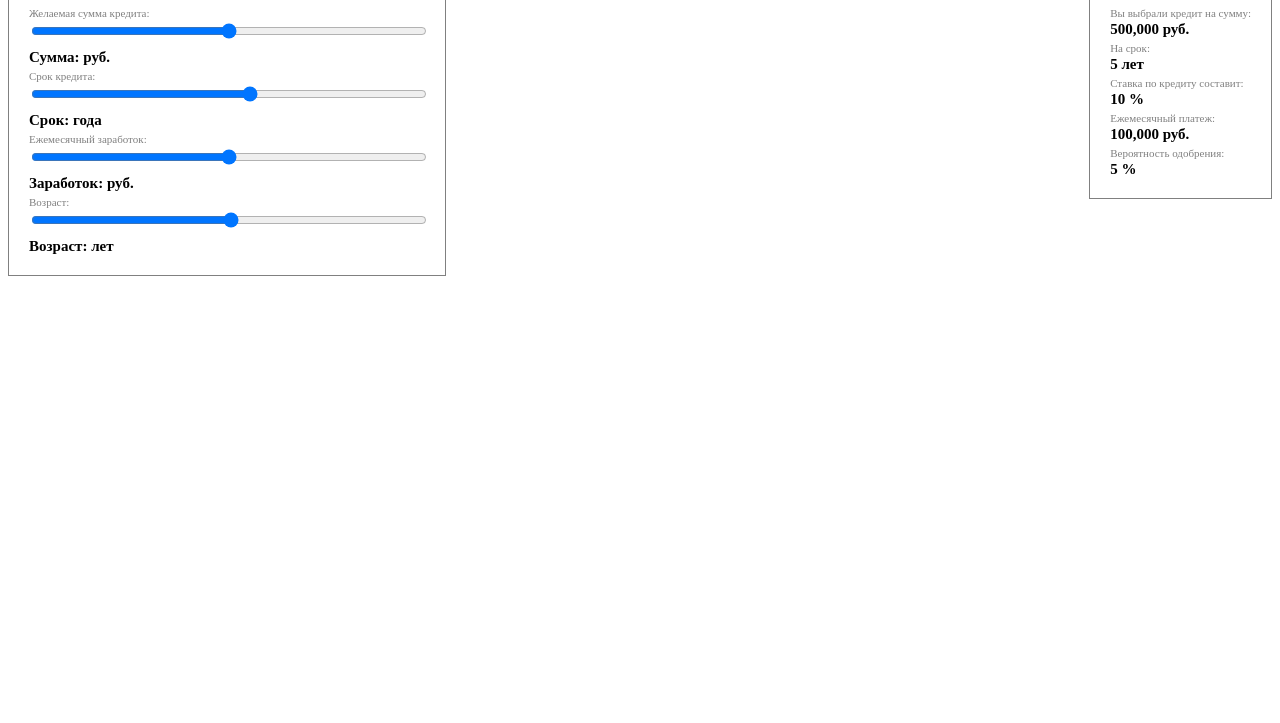
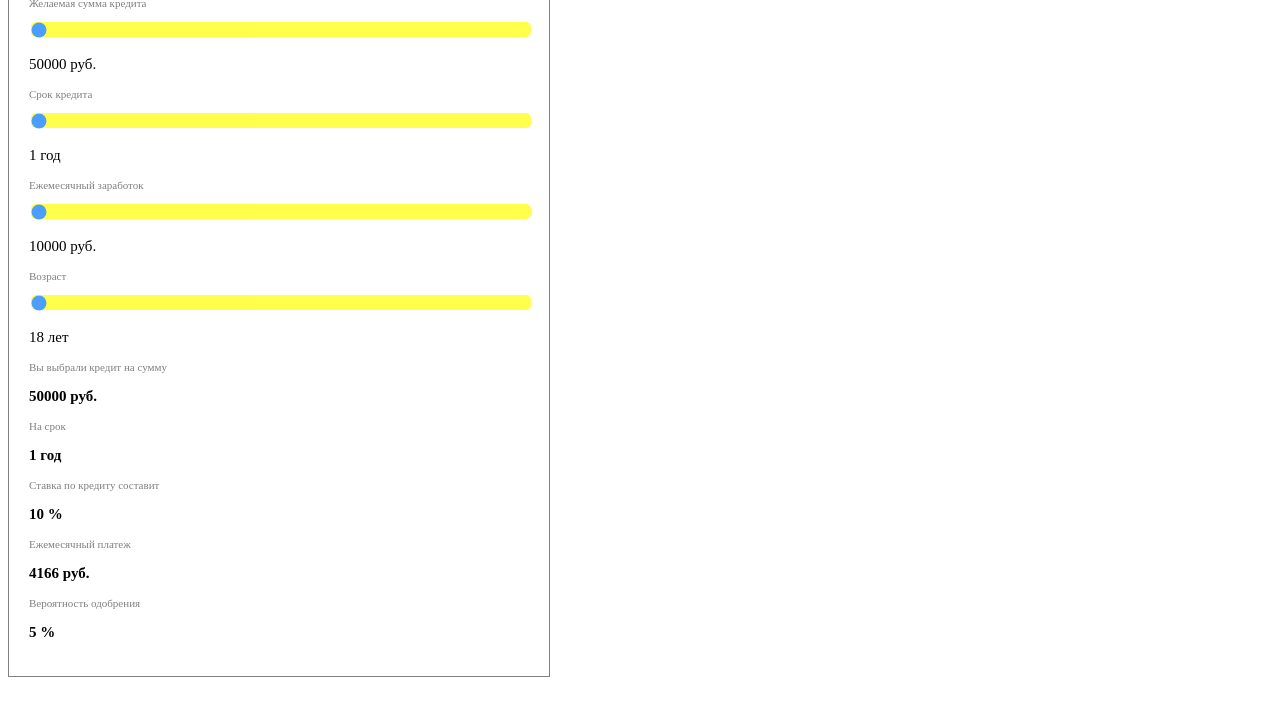
Before and after one commit to ivannetreba/credit_form, a plain HTML site: page index.html in a window 1280 px wide. Shown: the part 77-800 px from the top of the page. Drawn offline with Linux system fonts and the light colour scheme.

Commit message:
Update index.html

```diff
--- a/index.html
+++ b/index.html
@@ -1,103 +1,145 @@
 <!DOCTYPE html>
-<html>
+<html lang="ru">
 <head>
+    <meta charset="UTF-8">
+    <title>Расчет условий по кредиту</title>
     <style>
-    /* Стили для формы */
-    .form {
+        #creditForm {
             border: 1px solid gray;
             padding: 20px;
+            width: 500px;
         }
 
-    /* Стили для заголовков */
-    .form h2 {
+        h1 {
             color: black;
+            font-size: 18px;
             font-weight: bold;
-      font-size: 18px;
             text-align: left;
         }
 
-    /* Стили для надписей */
-    .form label {
+        .slider-label {
             color: gray;
             font-size: 11px;
+            text-align: left;
         }
 
-    /* Стили для ползунков */
-    .form input[type="range"] {
-      width: 100%;
-      margin-bottom: 10px;
+        .slider-value {
+            color: black;
+            font-size: 15px;
         }
 
-    /* Стили для вывода значений ползунков */
-    .form .slider-value {
+        .result-label {
+            color: gray;
+            font-size: 11px;
+            text-align: left;
+        }
+
+        .result-value {
             color: black;
+            font-size: 15px;
             font-weight: bold;
-      font-size: 15px;
+        }
+
+        .slider {
+            -webkit-appearance: none;
+            appearance: none;
+            width: 100%;
+            height: 15px;
+            border-radius: 5px;
+            background: yellow;
+            outline: none;
+            opacity: 0.7;
+            -webkit-transition: .2s;
+            transition: opacity .2s;
         }
     </style>
 </head>
 <body>
-  <div class="form" style="float: left;">
-    <h2>Введите данные для расчета условий по кредиту</h2>
-    <label for="loan-amount">Желаемая сумма кредита:</label>
-    <input type="range" id="loan-amount" min="50000" max="5000000">
-    <div class="slider-value">Сумма: <span id="loan-amount-value"></span> руб.</div>
+    <div id="creditForm">
+        <h1>Расчет условий по кредиту</h1>
 
-    <label for="loan-term">Срок кредита:</label>
-    <input type="range" id="loan-term" min="1" max="10">
-    <div class="slider-value">Срок: <span id="loan-term-value"></span> года</div>
+        <!-- Желаемая сумма кредита -->
+        <p class="slider-label">Желаемая сумма кредита</p>
+        <input type="range" min="50000" max="5000000" value="50000" class="slider" id="creditAmount">
+        <p id="creditAmountValue" class="slider-value">50000 руб.</p>
 
-    <label for="monthly-income">Ежемесячный заработок:</label>
-    <input type="range" id="monthly-income" min="10000" max="1000000">
-    <div class="slider-value">Заработок: <span id="monthly-income-value"></span> руб.</div>
+        <!-- Срок кредита -->
+        <p class="slider-label">Срок кредита</p>
+        <input type="range" min="1" max="10" value="1" class="slider" id="creditTerm">
+        <p id="creditTermValue" class="slider-value">1 год</p>
 
-    <label for="age">Возраст:</label>
-    <input type="range" id="age" min="18" max="99">
-    <div class="slider-value">Возраст: <span id="age-value"></span> лет</div>
-  </div>
+        <!-- Ежемесячный заработок -->
+        <p class="slider-label">Ежемесячный заработок</p>
+        <input type="range" min="10000" max="1000000" value="10000" class="slider" id="salary">
+        <p id="salaryValue" class="slider-value">10000 руб.</p>
 
-  <div class="form" style="float: right;">
-    <h2>Условия кредита</h2>
-    <label>Вы выбрали кредит на сумму:</label>
-    <div class="slider-value">500,000 руб.</div>
+        <!-- Возраст -->
+        <p class="slider-label">Возраст</p>
+        <input type="range" min="18" max="99" value="18" class="slider" id="age">
+        <p id="ageValue" class="slider-value">18 лет</p>
 
-    <label>На срок:</label>
-    <div class="slider-value">5 лет</div>
+        <!-- Результаты -->
+        <p class="result-label">Вы выбрали кредит на сумму</p>
+        <p id="finalAmount" class="result-value">50000 руб.</p>
 
-    <label>Ставка по кредиту составит:</label>
-    <div class="slider-value">10 %</div>
+        <p class="result-label">На срок</p>
+                <p id="finalTerm" class="result-value">1 год</p>
 
-    <label>Ежемесячный платеж:</label>
-    <div class="slider-value">100,000 руб.</div>
+        <p class="result-label">Ставка по кредиту составит</p>
+        <p id="interestRate" class="result-value">10 %</p>
 
-    <label>Вероятность одобрения:</label>
-    <div class="slider-value">5 %</div>
+        <p class="result-label">Ежемесячный платеж</p>
+        <p id="monthlyPayment" class="result-value">5000 руб.</p>
+
+        <p class="result-label">Вероятность одобрения</p>
+        <p id="approvalProbability" class="result-value">5 %</p>
     </div>
 
     <script>
-    // Обновление значений ползунков и их вывода
-    function updateSliderValue(sliderId, valueId) {
-      const slider = document.getElementById(sliderId);
-      const value = document.getElementById(valueId);
-      value.innerHTML = slider.value;
+        const creditAmountSlider = document.getElementById("creditAmount");
+        const creditTermSlider = document.getElementById("creditTerm");
+        const salarySlider = document.getElementById("salary");
+        const ageSlider = document.getElementById("age");
+
+        const creditAmountValue = document.getElementById("creditAmountValue");
+        const creditTermValue = document.getElementById("creditTermValue");
+        const salaryValue = document.getElementById("salaryValue");
+        const ageValue = document.getElementById("ageValue");
+
+        const finalAmount = document.getElementById("finalAmount");
+        const finalTerm = document.getElementById("finalTerm");
+        const interestRate = document.getElementById("interestRate");
+        const monthlyPayment = document.getElementById("monthlyPayment");
+        const approvalProbability = document.getElementById("approvalProbability");
+
+        creditAmountSlider.oninput = function() {
+            creditAmountValue.innerHTML = this.value + " руб.";
+            finalAmount.innerHTML = this.value + " руб.";
+            calculateMonthlyPayment();
         }
 
-    // Обработчики событий для ползунков
-    document.getElementById('loan-amount').addEventListener('input', function() {
-      updateSliderValue('loan-amount', 'loan-amount-value');
-    });
+        creditTermSlider.oninput = function() {
+            creditTermValue.innerHTML = this.value + " год";
+            finalTerm.innerHTML = this.value + " год";
+            calculateMonthlyPayment();
+        }
 
-    document.getElementById('loan-term').addEventListener('input', function() {
-      updateSliderValue('loan-term', 'loan-term-value');
-    });
+        salarySlider.oninput = function() {
+            salaryValue.innerHTML = this.value + " руб.";
+        }
 
-    document.getElementById('monthly-income').addEventListener('input', function() {
-      updateSliderValue('monthly-income', 'monthly-income-value');
-    });
+        ageSlider.oninput = function() {
+            ageValue.innerHTML = this.value + " лет";
+        }
 
-    document.getElementById('age').addEventListener('input', function() {
-      updateSliderValue('age', 'age-value');
-    });
+        function calculateMonthlyPayment() {
+            const creditAmount = parseInt(creditAmountSlider.value);
+            const creditTerm = parseInt(creditTermSlider.value);
+            const monthlyPaymentAmount = Math.floor(creditAmount / (creditTerm * 12));
+            monthlyPayment.innerHTML = monthlyPaymentAmount + " руб.";
+        }
+
+        calculateMonthlyPayment();
     </script>
 </body>
 </html>
```
Lines whose indentation alone changed are shown as unchanged.
